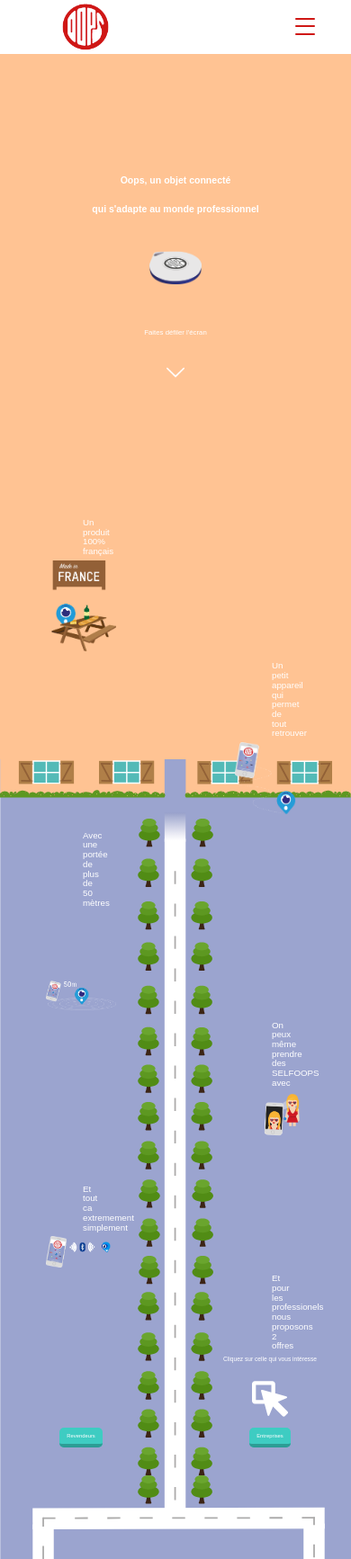
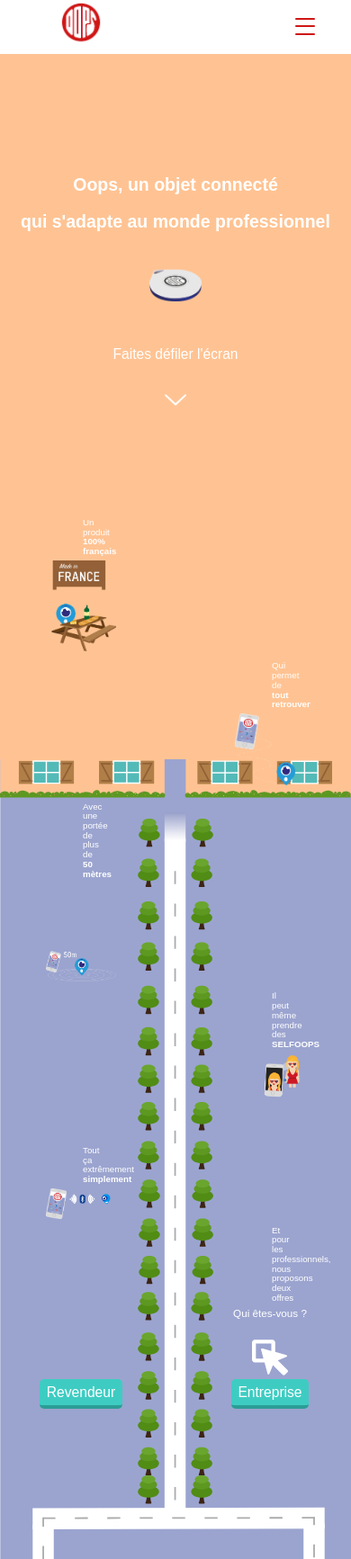
Before and after one commit to Blyste64/Oops-semaine-intensive-E02, a PHP site: page /aventure.html in a window 390 px wide. Shown: the whole page at 90% size. Run offline with PHP 8.4, Linux system fonts and the light colour scheme.

Commit message:
responsiv improvment

```diff
--- a/aventure.html
+++ b/aventure.html
@@ -56,6 +56,7 @@
 			</div>
 		</div>
 	</header>
+
   <section class="acceuil">
     <div class="titres">
       <h1 class="pull-up">Oops, un objet connecté</h1>
@@ -75,42 +76,42 @@
     <div class="clearBoth"></div>
     <section class="pres">
       <section id="madeInFrance" class="col-xs-5 foo" id="scene">
-        <h2>Un produit 100% français</h2>
+        <h2>Un produit <strong>100% français</strong></h2>
         <img src="images/made_in_france.png" alt="Made in France" id="animation">
       </section>
       <div class="clearBoth"></div>
       <section id="retrouvez" class="col-xs-5 pull-right foo">
-        <h2>Un petit appareil qui permet de tout retrouver</h2>
+        <h2>Qui permet de <strong>tout retrouver</strong></h2>
         <img src="images/Retrouver.png" alt="Retrouver">
       </section>
       <div class="clearBoth"></div>
       <section id="portee" class="col-xs-5 foo">
-        <h2>Avec une portée de plus de 50 mètres</h2>
+        <h2>Avec une portée de plus de <strong>50 mètres</strong></h2>
         <img src="images/Portee.png" alt="Portee">
       </section>
       <div class="clearBoth"></div>
       <section id="selfoops" class="col-xs-5 pull-right foo">
-        <h2>On peux même prendre des SELFOOPS avec</h2>
+        <h2>Il peut même prendre des <strong>SELFOOPS</strong></h2>
         <img src="images/Selfoops.png" alt="Selfoops">
       </section>
       <div class="clearBoth"></div>
       <section id="simple" class="col-xs-5 foo">
-        <h2>Et tout ca extremement simplement</h2>
+        <h2>Tout ça extrêmement <strong>simplement</strong></h2>
         <img src="images/Simplicite.png" alt="Simple">
       </section>
       <div class="clearBoth"></div>
       <section id="pro" class="col-xs-5 foo pull-right">
-        <h2>Et pour les professionels nous proposons 2 offres</h2>
-        <div>Cliquez sur celle qui vous intéresse</div>
+        <h2>Et pour les professionnels, nous proposons deux offres</h2>
+        <div>Qui êtes-vous ?</div>
         <img src="images/click.svg" alt="click" id="click">
       </section>
       <div class="clearBoth"></div>
       <section id="buttons">
         <div class="col-xs-5 foo">
-          <a href="revendeur.html" class="animsition-link" data-animsition-out-class="fade-out-right" data-animsition-in-class="fade-in-right">Revendeurs</a>
+          <a href="revendeur.html" class="animsition-link" data-animsition-out-class="fade-out-right" data-animsition-in-class="fade-in-right">Revendeur</a>
         </div>
         <div class="col-xs-5 foo col-xs-offset-2">
-          <a href="entreprise.html" class="animsition-link">Entreprises</a>
+          <a href="entreprise.html" class="animsition-link">Entreprise</a>
         </div>
       </section>
     </section>
--- a/scripts/aventure.js
+++ b/scripts/aventure.js
@@ -5,6 +5,15 @@
   origin: 'bottom',
   ease: 'cubic-bezier(0, 1, 0.5, 1)',
   scale: 1,
+  reset: 'true',
+  viewFactor: 0.6,
+};
+
+var fooRevealScale = {
+  distance: '0px',
+  origin: 'center',
+  ease: 'cubic-bezier(0.25,0.76,1,0.98)',
+  scale: 0.7,
   reset: 'true',
   viewFactor: 0.6,
 };
@@ -22,6 +31,7 @@
 sr.reveal('.foo', fooRevealBottom);
 sr.reveal('.pull-right', fooRevealBottom);
 sr.reveal('.pull-up', fooRevealUp);
+sr.reveal('.foot', fooRevealScale)
 
 /************
 
--- a/styles/aventure.css
+++ b/styles/aventure.css
@@ -544,6 +549,27 @@
   .acceuil .titres {
     width: 90%;
     margin: 50vw 5%;
+  }
+  .acceuil .titres h1 {
+    font-size: 5vw;
+  }
+  .acceuil .titres h2 {
+    font-size: 4vw;
+  }
+  .acceuil .titres #mouse {
+    width: 6vw;
+  }
+  .acceuilRevendeur h1 {
+    font-size: 7vw;
+  }
+  #pro div {
+    font-size: 3vw;
+  }
+  #buttons a {
+    font-size: 4vw;
+  }
+  .acceuilEntreprise h1 {
+    font-size: 7vw;
   }
   .pres section {
     margin-top: 3vw;
@@ -561,14 +587,19 @@
     margin-bottom: 1vw;
     padding: 0px 50px;
   }
-  .red{
-    display:block;
-    margin-top:-4vw;
+  .red {
+    display: block;
+    margin-top: 5vw;
   }
-
-  .blue{
-    display:block;
-    margin-top:10.1vw;
+  .blue {
+    display: block;
+    margin-top: 3vw;
+  }
+  header .citation{
+    display:none;
+  }
+  header img{
+    width:50%;
   }
 }
 
```
Also changed, not shown: other parts of styles/aventure.css (+98 -40 lines), entreprise.html (+8 -7 lines), revendeur.html (+8 -7 lines). Lines whose indentation alone changed are shown as unchanged.
